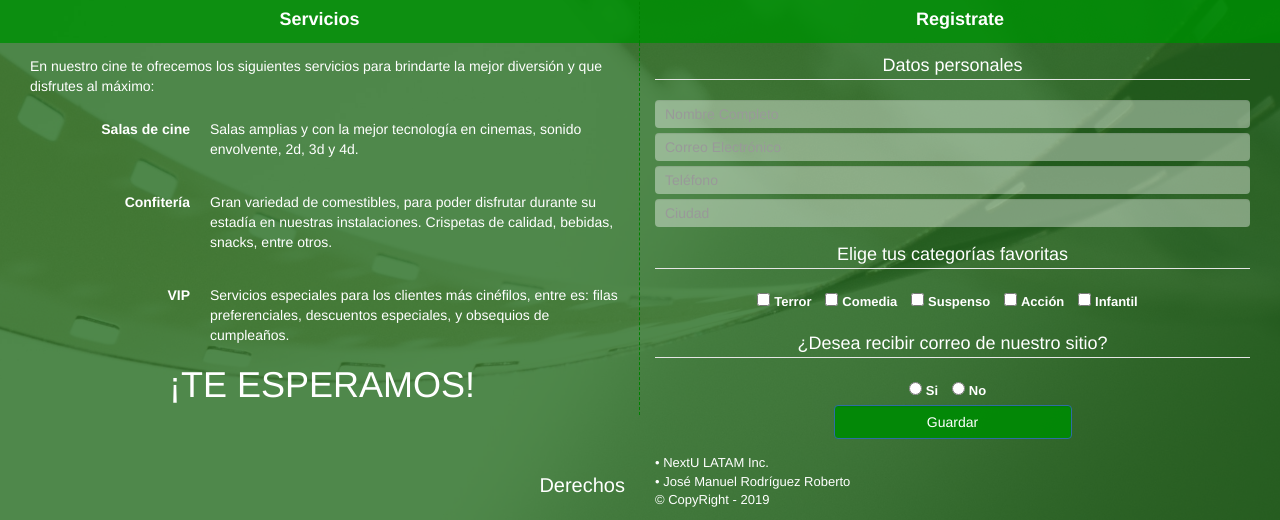
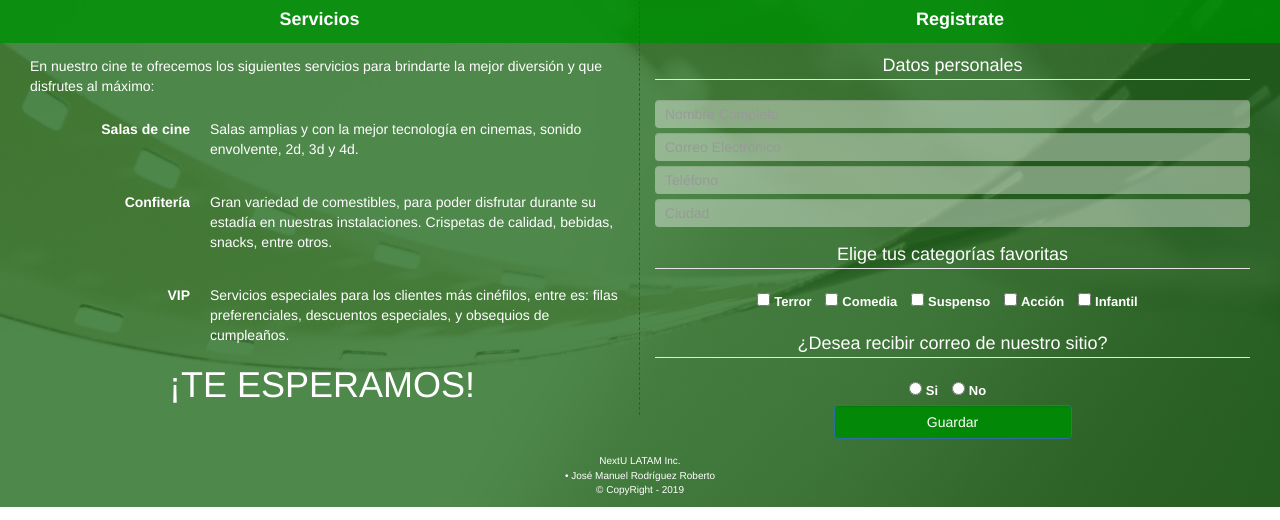
Before and after one commit to Jomarr01/WebDeCine, a plain HTML site: page index.html in a window 1280 px wide. Shown: the part 1358-1878 px from the top of the page. Drawn offline with Linux system fonts and the light colour scheme.

Commit message:
Derechos

```diff
--- a/css/estilos.css
+++ b/css/estilos.css
@@ -109,14 +109,10 @@
   color: white;
   margin-bottom: 15px;
 }
-#Derechos>div>p{
-  font-size: 13px;
+#Derechos{
+  font-size: 10px;
   color: white;
-}
-#Derechos>div>h1{
-  font-size: 20px;
-  color: white;
-  text-align: right;
+  text-align: center;
 }
 
 @media screen and (max-width: 770px){
--- a/index.html
+++ b/index.html
@@ -180,12 +180,7 @@
         </div>
 
         <div class="row" id="Derechos">
-          <div class="col-lg-6 col-md-6">
-            <h1>Derechos</h1>
-          </div>
-          <div class="col-lg-6 col-md-6 col-sm-12 col-xs-12">
-            <p>• NextU LATAM Inc.<br>• José Manuel Rodríguez Roberto<br>© CopyRight - 2019</p>
-          </div>
+            <p>NextU LATAM Inc.<br>• José Manuel Rodríguez Roberto<br>© CopyRight - 2019</p>
         </div>
 
       </div>
```
